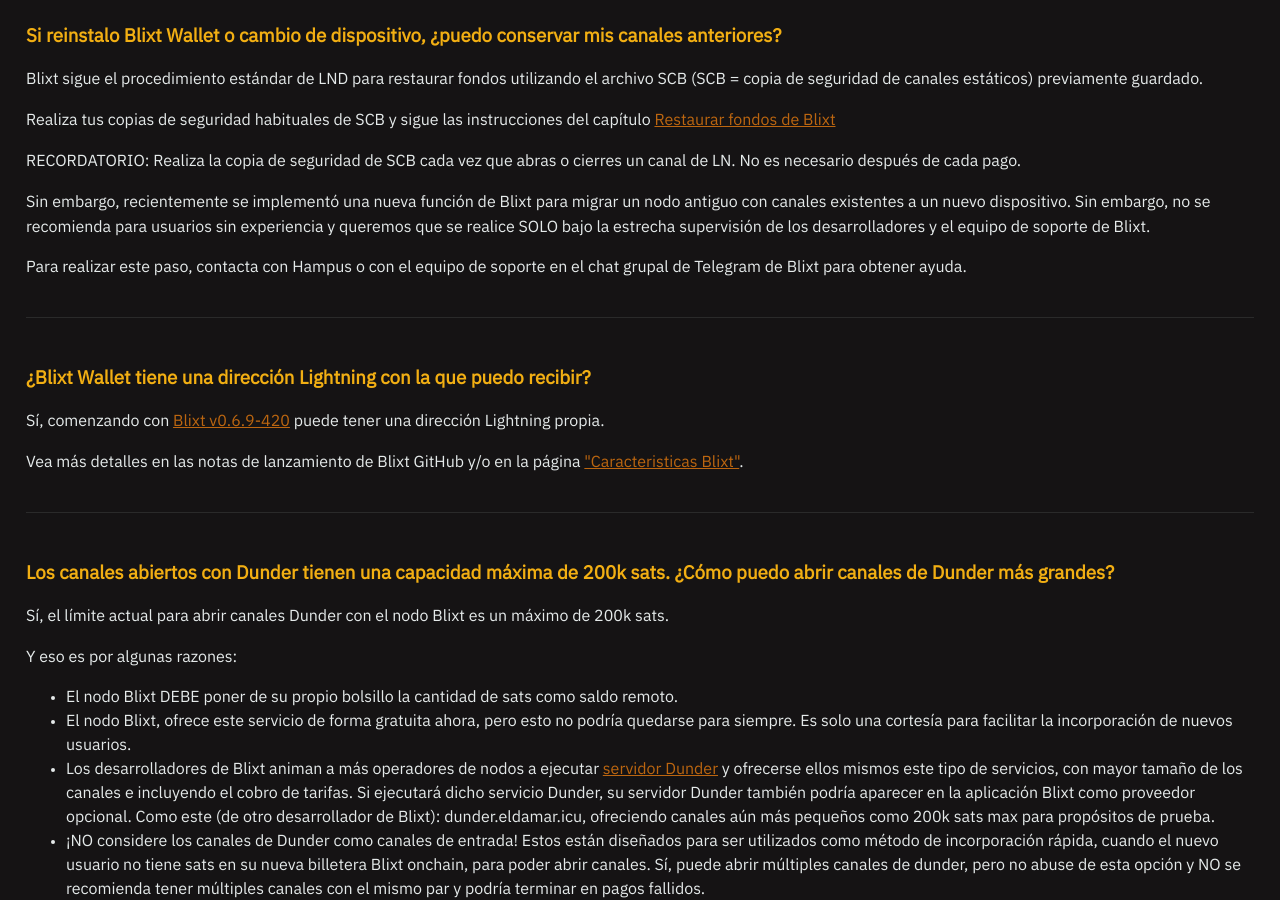
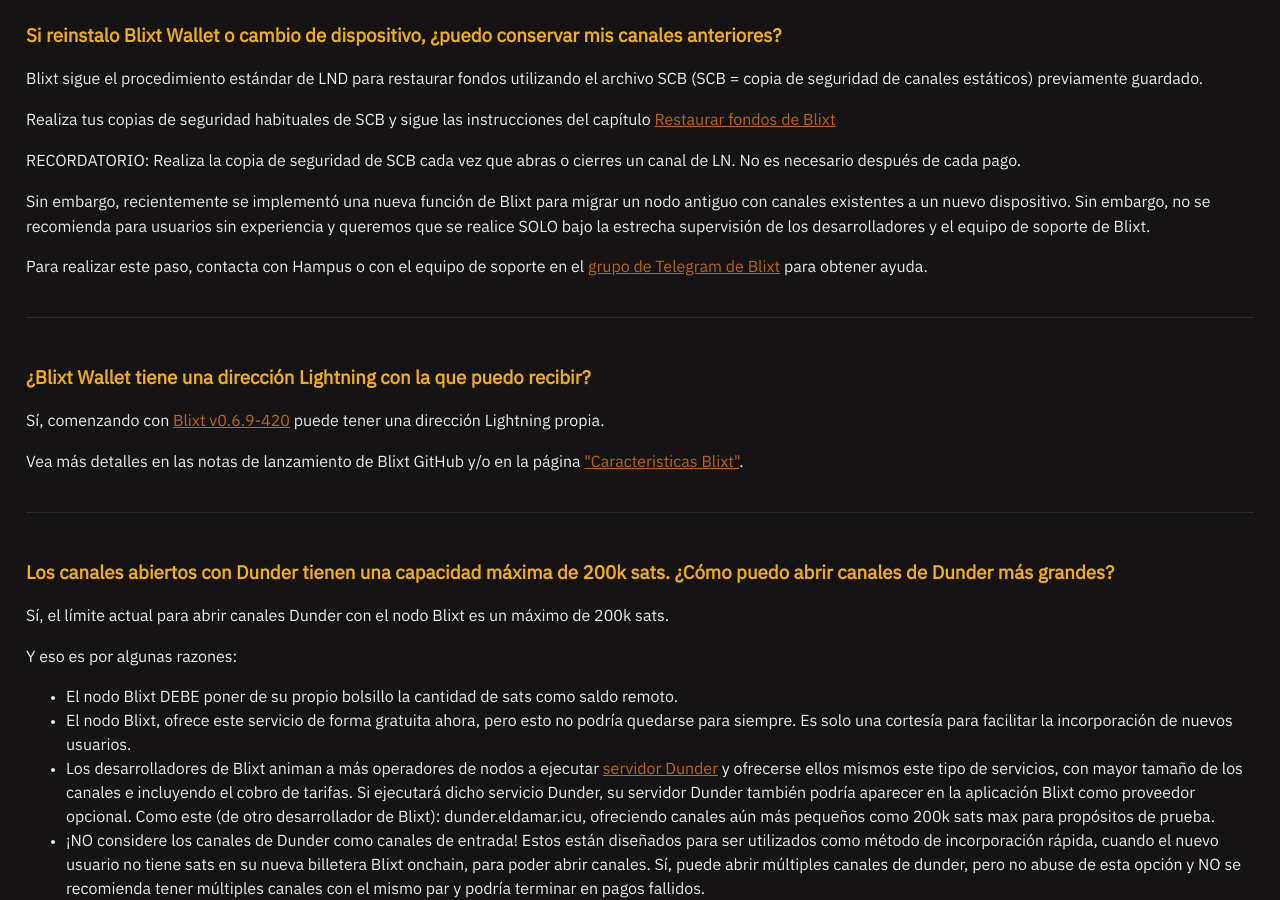
Before and after one commit to BlixtWallet/blixtwallet.github.io, a Jekyll site: the page built from faq_es.html, in a window 1280 px wide and 900 px high, scrolled down 18093 px. Built offline with Jekyll 4.4.1, drawn with Linux system fonts in a browser that asks for light colours.

Commit message:
small link correction

```diff
--- a/faq.html
+++ b/faq.html
@@ -751,7 +751,7 @@
     <p>REMINDER: do the SCB backup each time you open or close a LN channel. There's NO need after each payment.</p>
     <p>Nevertheless, recently it was implemented a new Blixt feature for migrating an old node with existing channels into a new device,
       but is not recommended for inexperienced users and we want to be done ONLY under close supervision of Blixt devs/support.</p>
-    <p>So in order to do this step, please contact Hampus or support team in the <a href="https://t.me/blixtwallet/411466"></a>Blixt Telegram group chat</a> for asssitance</p>
+    <p>So in order to do this step, please contact Hampus or support team in the <a href="https://t.me/blixtwallet/411466">Blixt Telegram group chat</a> for asssitance</p>
   </section>
 
   <section id="blixt-lnaddress">
--- a/faq_es.html
+++ b/faq_es.html
@@ -606,7 +606,7 @@
   <p>RECORDATORIO: Realiza la copia de seguridad de SCB cada vez que abras o cierres un canal de LN. No es necesario después de cada pago.</p>
   <p>Sin embargo, recientemente se implementó una nueva función de Blixt para migrar un nodo antiguo con canales existentes a un nuevo dispositivo.
      Sin embargo, no se recomienda para usuarios sin experiencia y queremos que se realice SOLO bajo la estrecha supervisión de los desarrolladores y el equipo de soporte de Blixt.</p>
-  <p>Para realizar este paso, contacta con Hampus o con el equipo de soporte en el <a href="https://t.me/blixtwallet/411466"></a>chat grupal de Telegram de Blixt</a> para obtener ayuda.</p>
+  <p>Para realizar este paso, contacta con Hampus o con el equipo de soporte en el <a href="https://t.me/blixtwallet/411466">grupo de Telegram de Blixt</a> para obtener ayuda.</p>
   </section>
 
    <section id="blixt-lnaddress">
```
